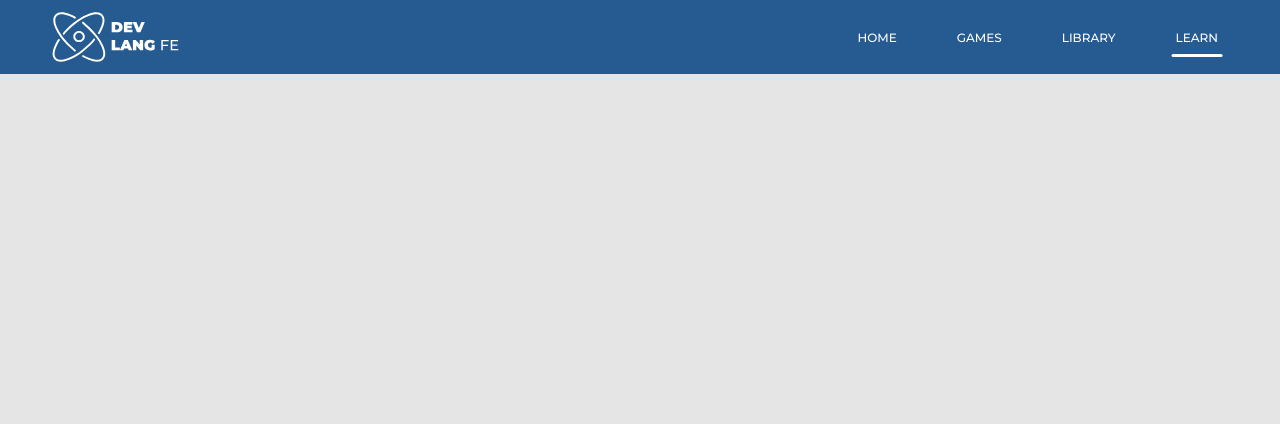
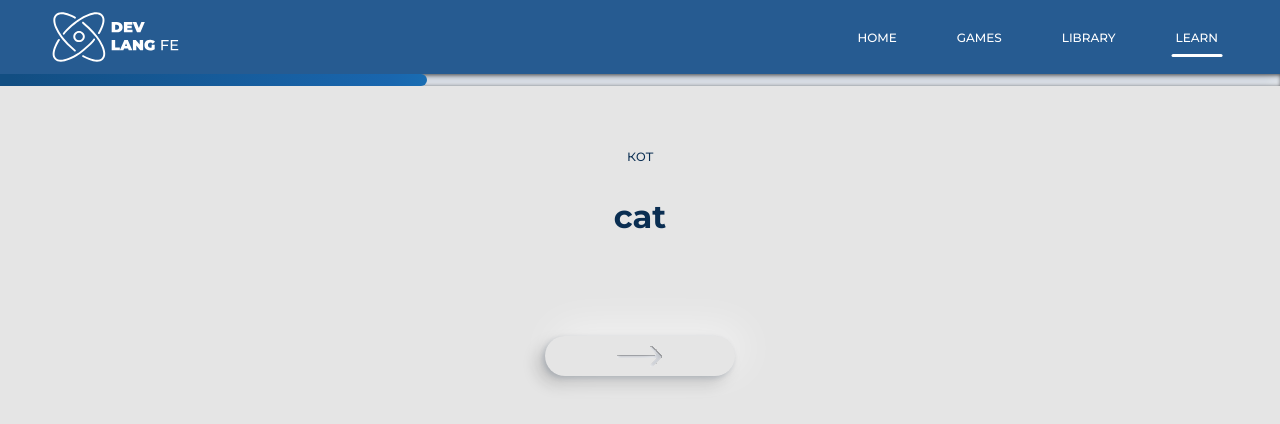
Before and after one commit to Anton-Osip/dev-lang, a React (Create React App) app: page /learn in a window 1280 px wide. Shown: the top 424 px of the page. Built offline with nearby package versions, Linux system fonts and the light colour scheme.

Commit message:
Сделал рабочий прогресс бар, компоненту Лерн и озвучку перевода

```diff
--- a/src/App.tsx
+++ b/src/App.tsx
@@ -4,6 +4,7 @@ import Header from './components/Header/Header'
 import Dashboard from './components/Dashboard/Dashboard'
 import { BrowserRouter, Routes, Route } from 'react-router-dom'
 import Library from './components/Library/Library'
+import Learn from './components/Learn/Learn'
 
 function App() {
   return (
@@ -12,6 +13,7 @@ function App() {
       <Routes>
         <Route path='/dashboard' element={<Dashboard />} />
         <Route path='/library' element={<Library />} />
+        <Route path='/learn' element={<Learn />} />
       </Routes>
     </BrowserRouter>
   )
--- /dev/null
+++ b/src/components/Learn/Learn.module.css
@@ -0,0 +1,23 @@
+.learnSection {
+  text-align: center;
+}
+
+.btnNext {
+  box-shadow: 2px 2px 5px rgba(10, 46, 82, 0.16), -8px -8px 40px rgba(255, 255, 255, 0.56),
+    8px 8px 15px rgba(0, 0, 0, 0.17);
+  border-radius: 50px;
+  background-image: url('../../assets/img/arrow.svg');
+  height: 40px;
+  width: 90px;
+  background-repeat: no-repeat;
+  background-size: 45px;
+  border: none;
+  background-position: center;
+}
+
+.btnNext {
+  transform: scale(-1, 1);
+  width: 190px;
+  margin: 100px auto;
+  cursor: pointer;
+}
--- /dev/null
+++ b/src/components/Learn/Learn.tsx
@@ -0,0 +1,36 @@
+import React, { useEffect } from 'react'
+import styles from './Learn.module.css'
+import { useSelector } from 'react-redux'
+import { IRootState } from '../../redux/rootReducer'
+import { ILibraryState, setWordIndex } from '../../redux/libraryReduser'
+import ProgressBar from '../utils/ProgressBar/ProgressBar'
+import { useDispatch } from 'react-redux'
+import { string } from 'yup'
+
+export default function Learn() {
+  const library = useSelector<IRootState, ILibraryState>(store => store.library)
+  const dispatch = useDispatch()
+  const speak = (word: string) => {
+    const speakInstance = new SpeechSynthesisUtterance(word)
+    speakInstance.voice = speechSynthesis.getVoices()[51]
+    speechSynthesis.speak(speakInstance)
+  }
+  useEffect(() => {
+    speak(library.wordList[library.wordIndex ].translation)
+  }, [library.wordIndex, library.wordList])
+  return (
+    <>
+      <ProgressBar />
+      <section className={styles.learnSection}>
+        <span>{library.wordList[library.wordIndex].word}</span>
+        <h3>{library.wordList[library.wordIndex].translation}</h3>
+        <div
+          onClick={() => {
+            dispatch(setWordIndex())
+          }}
+          className={styles.btnNext}
+        ></div>
+      </section>
+    </>
+  )
+}
--- a/src/components/Library/Library.tsx
+++ b/src/components/Library/Library.tsx
@@ -1,7 +1,6 @@
 import React from 'react'
 import styles from './Library.module.css'
 import LibraryForm from './LibraryForm/LibraryForm'
-
 import WordsTable from './WordsTable/WordsTable'
 
 export default function Library() {
--- /dev/null
+++ b/src/components/utils/ProgressBar/ProgressBar.module.css
@@ -0,0 +1,15 @@
+.progressBar {
+  position: absolute;
+  height: 12px;
+  background-image: url('../../../assets/img/progress-bar.svg');
+  border-radius: 0 20px 20px 0;
+  width: 0;
+  transition: 0.6s;
+}
+.progressBarContainer {
+  position: relative;
+  height: 12px;
+  background: #e9ebf1;
+  box-shadow: inset 1px 1px 4px rgba(0, 0, 0, 0.69), inset -2px -2px 15px rgba(255, 255, 255, 0.79),
+    inset 2px 2px 15px rgba(10, 46, 82, 0.44);
+}
--- /dev/null
+++ b/src/components/utils/ProgressBar/ProgressBar.tsx
@@ -0,0 +1,22 @@
+import React from 'react'
+import styles from './ProgressBar.module.css'
+import { useSelector } from 'react-redux'
+import { IRootState } from '../../../redux/rootReducer'
+import { ILibraryState } from '../../../redux/libraryReduser'
+
+interface IProgressBarWidth {
+  width: string
+}
+
+export default function ProgressBar() {
+  const library = useSelector<IRootState, ILibraryState>(store => store.library)
+
+  const progressBarWidth: IProgressBarWidth = {
+    width: `${(100 / library.wordList.slice(-10).length) * (library.wordIndex + 1)}vw`,
+  }
+  return (
+    <div className={styles.progressBarContainer}>
+      <div className={styles.progressBar} style={progressBarWidth}></div>
+    </div>
+  )
+}
--- a/src/redux/libraryReduser.ts
+++ b/src/redux/libraryReduser.ts
@@ -4,6 +4,7 @@ import uuid from 'react-uuid'
 
 export interface ILibraryState {
   wordList: IWordState[]
+  wordIndex: number
 }
 
 export interface IWordState {
@@ -17,8 +18,9 @@ const initialState: ILibraryState = {
   wordList: [
     { id: '1', word: 'кот', translation: 'cat', learn: 80 },
     { id: '2', word: 'собака', translation: 'dog', learn: 80 },
-    { id: '3', word: 'привет', translation: 'hellow', learn: 80 },
+    { id: '3', word: 'привет', translation: 'hello', learn: 80 },
   ],
+  wordIndex: 0,
 }
 
 const libraryReducer = createSlice({
@@ -37,8 +39,15 @@ const libraryReducer = createSlice({
     deleteWord(state, action) {
       state.wordList = state.wordList.filter(wordItem => wordItem.id !== action.payload)
     },
+    setWordIndex(state) {
+      if (state.wordIndex === state.wordList.length - 1) {
+        state.wordIndex = 0
+      } else {
+        state.wordIndex++
+      }
+    },
   },
 })
 
 export default libraryReducer.reducer
-export const { addNewWord, deleteWord } = libraryReducer.actions
+export const { addNewWord, deleteWord, setWordIndex } = libraryReducer.actions
```
Also changed, not shown: src/App.module.css (+3 -21 lines), src/assets/css/Learn.module.css (deleted, +0 -128 lines).
